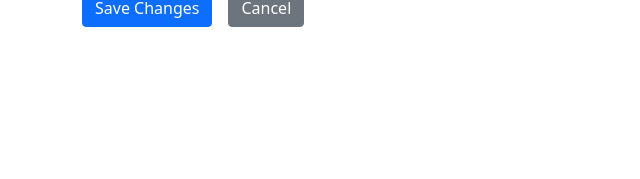
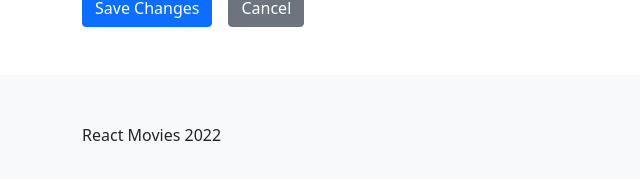
Before and after one commit to moizAsh/MoivesUI, a React (Create React App) app: page /movies/create in a window 1280 px wide. Shown: the part 989-1168 px from the top of the page, without its empty margins (0-640 px from the left). Before the commit the page ends 1016 px from the top, so only its background shows below. Built offline with nearby package versions, Linux system fonts and the light colour scheme.

Commit message:
Last updated

```diff
--- a/src/App.tsx
+++ b/src/App.tsx
@@ -18,6 +18,11 @@
           </Route>)}
           </Switch>
           </div>
+          <footer className="bd-footer py-5 mt-5 bg-light">
+            <div className="container">
+                React Movies {new Date().getFullYear().toString()}
+            </div>
+        </footer>
      </BrowserRouter>
   )
 }
--- a/src/movies/EditMovie.tsx
+++ b/src/movies/EditMovie.tsx
@@ -1,4 +1,5 @@
 //import { actorMovieDTO } from '../actors/actors.model';
+import { actorMovieDTO } from '../actors/actors.model';
 import { genreDTO } from '../genres/genres.model';
 import { movieTheaterDTO } from '../movietheaters/movieTheater.model';
 import MovieForm from './MovieForm';
@@ -14,9 +15,9 @@
     const selectedMovieTheaters: movieTheaterDTO[] =
     [{id: 1, name: 'Sambil'}]
 
-    // const selectedActors: actorMovieDTO[] = [{
-    //     id: 1, name: 'Felipe', character: 'Geralt', picture: 'https://upload.wikimedia.org/wikipedia/commons/thumb/3/3c/Tom_Holland_by_Gage_Skidmore.jpg/220px-Tom_Holland_by_Gage_Skidmore.jpg'
-    // }]
+    const selectedActors: actorMovieDTO[] = [{
+        id: 1, name: 'Felipe', character: 'Geralt', picture: 'https://upload.wikimedia.org/wikipedia/commons/thumb/3/3c/Tom_Holland_by_Gage_Skidmore.jpg/220px-Tom_Holland_by_Gage_Skidmore.jpg'
+    }]
 
     return (
         <>
@@ -28,7 +29,7 @@
                 selectedGenres={selectedGenres}
                 nonSelectedMovieTheaters={nonSelectedMovieTheaters}
                 selectedMovieTheaters={selectedMovieTheaters}
-                selectedActors={[]}
+                selectedActors={selectedActors}
 
             />
         </>
--- a/src/movies/MovieForm.tsx
+++ b/src/movies/MovieForm.tsx
@@ -40,6 +40,7 @@
             onSubmit={(values,actions)=>{
                 values.genresIds = selectedGenres.map(item => item.key)
                 values.movieTheatersIds = selectedMovieTheaters.map(item => item.key)
+                values.actors = selectedActors;
                 props.onSubmit(values,actions)
             }}
             validationSchema={Yup.object({
--- a/src/movies/movies.model.d.ts
+++ b/src/movies/movies.model.d.ts
@@ -1,3 +1,5 @@
+import { actorMovieDTO } from "../actors/actors.model";
+
 export interface movieDTO {
     id: number;
     title: string;
@@ -13,6 +15,7 @@
     posterURL?: string;
     genresIds?: number[];
     movieTheatersIds?: Number[];
+    actors?: actorMovieDTO[];
 }
 
 
```
